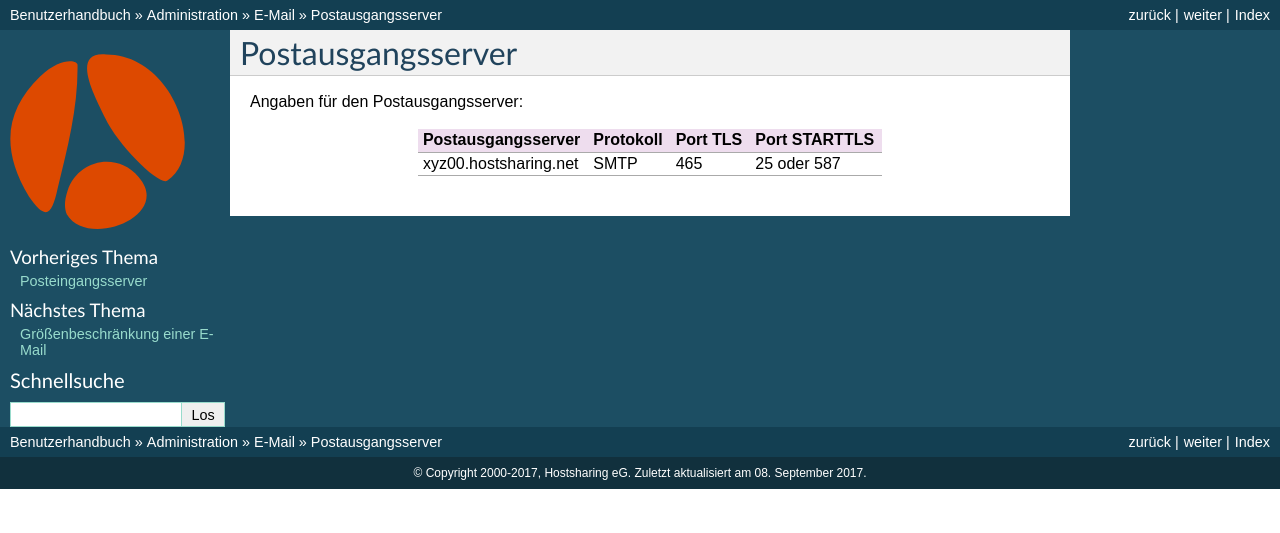
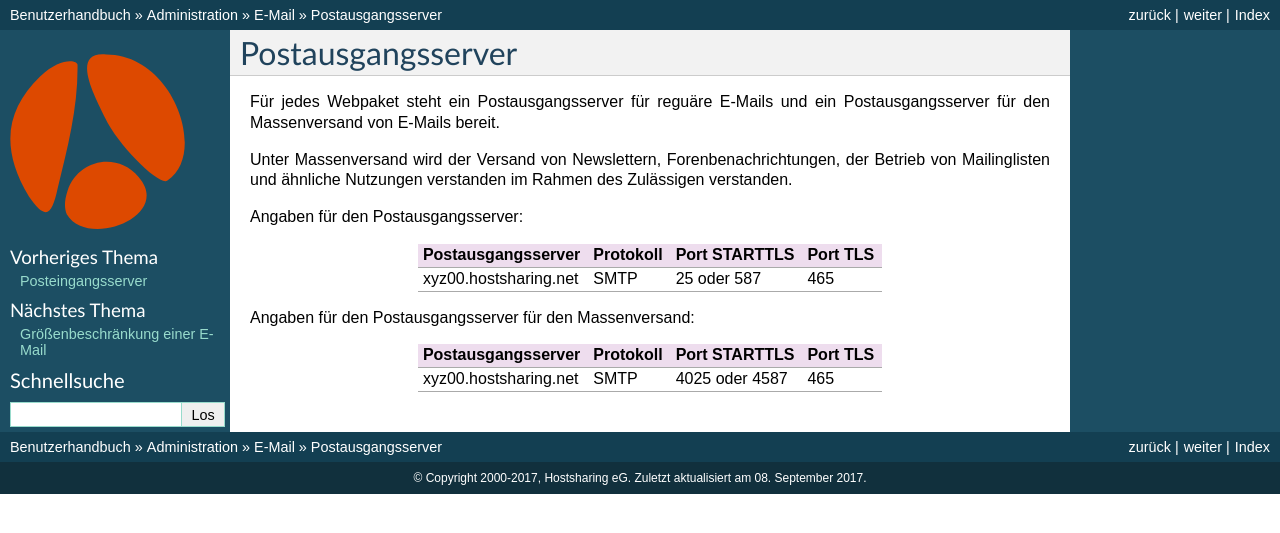
Before and after one commit to hostsharing/hs.docs.users, a Sphinx documentation site: the page built from source/administration/email/postausgangsserver.rst, in a window 1280 px wide. Shown: the top 533 px of the page. Built offline with Sphinx 7.4.7, drawn with Linux system fonts in a browser that asks for light colours.

Commit message:
Bulk Mail Server

```diff
--- a/source/administration/email/postausgangsserver.rst
+++ b/source/administration/email/postausgangsserver.rst
@@ -1,10 +1,28 @@
 ==================
 Postausgangsserver
 ==================
+
+Für jedes Webpaket steht ein Postausgangsserver für reguäre E-Mails
+und ein Postausgangsserver für den Massenversand von E-Mails bereit.
+
+Unter Massenversand wird der Versand von Newslettern, Forenbenachrichtungen,
+der Betrieb von Mailinglisten und ähnliche Nutzungen verstanden
+im Rahmen des Zulässigen verstanden.
+
+
 Angaben für den Postausgangsserver:
 
-+-----------------------+-----------+----------+---------------+
-| Postausgangsserver    | Protokoll | Port TLS | Port STARTTLS |
-+=======================+===========+==========+===============+
-| xyz00.hostsharing.net | SMTP      | 465      | 25 oder 587   |
-+-----------------------+-----------+----------+---------------+
++-----------------------+-----------+---------------+----------+
+| Postausgangsserver    | Protokoll | Port STARTTLS | Port TLS |
++=======================+===========+===============+==========+
+| xyz00.hostsharing.net | SMTP      | 25 oder 587   | 465      |
++-----------------------+-----------+---------------+----------+
+
+
+Angaben für den Postausgangsserver für den Massenversand:
+
++-----------------------+-----------+-----------------+----------+
+| Postausgangsserver    | Protokoll | Port STARTTLS   | Port TLS |
++=======================+===========+=================+==========+
+| xyz00.hostsharing.net | SMTP      | 4025 oder 4587  | 465      |
++-----------------------+-----------+-----------------+----------+
```
